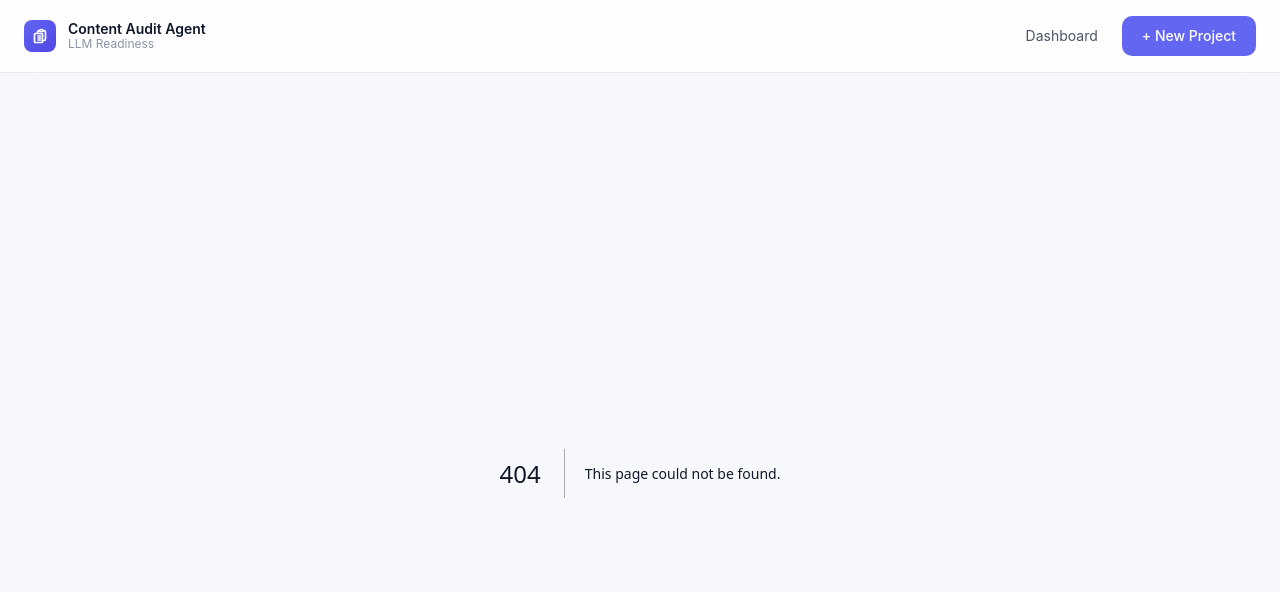
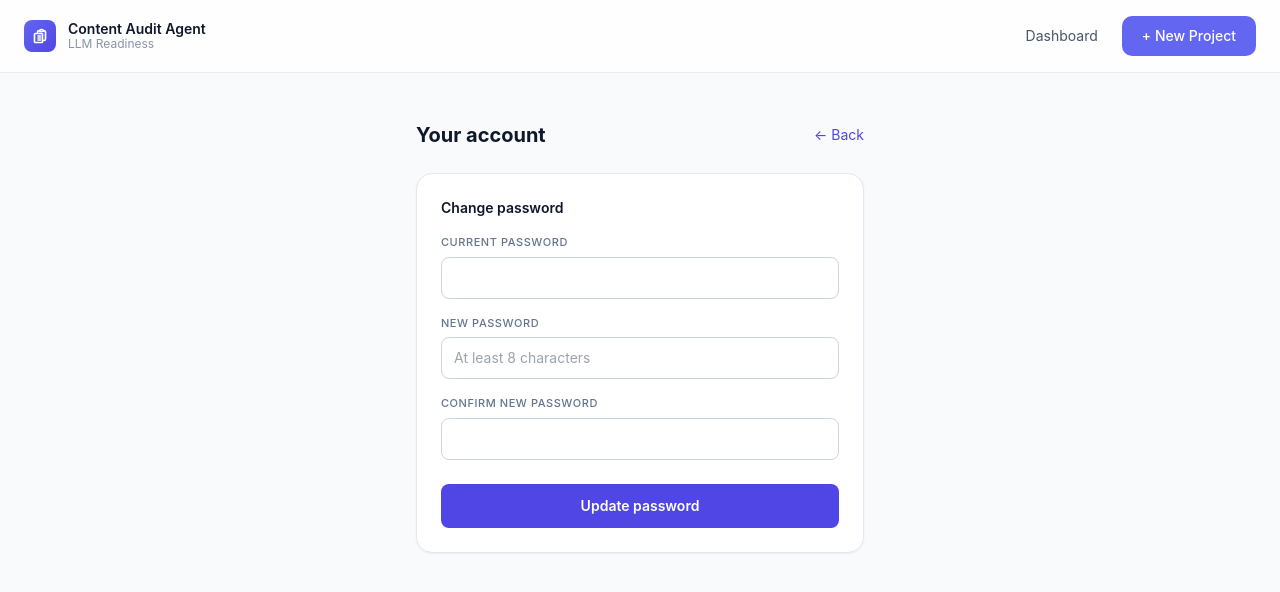
Before and after one commit to cdageneral/content-audit, a Next.js app: page /account in a window 1280 px wide. Before the commit this address had no page. Shown: the top 592 px of the page. Built offline with nearby package versions, Linux system fonts and the light colour scheme; no server answers.

Commit message:
Add files via upload

```diff
--- /dev/null
+++ b/app/account/page.tsx
@@ -0,0 +1,80 @@
+'use client';
+
+/**
+ * /account — self-service change password (for users given a temp password).
+ * Self-contained styling (standard Tailwind only).
+ */
+
+import { useEffect, useState } from 'react';
+import { useRouter } from 'next/navigation';
+
+export default function AccountPage() {
+  const router = useRouter();
+  const [me, setMe] = useState<{ name: string; email: string; role: string } | null>(null);
+  const [current, setCurrent] = useState('');
+  const [next, setNext] = useState('');
+  const [confirm, setConfirm] = useState('');
+  const [busy, setBusy] = useState(false);
+  const [msg, setMsg] = useState<{ ok: boolean; text: string } | null>(null);
+
+  useEffect(() => {
+    (async () => {
+      const res = await fetch('/api/auth/me', { cache: 'no-store' });
+      const data = await res.json().catch(() => ({}));
+      if (!data.user) { router.replace('/sign-in?next=/account'); return; }
+      setMe(data.user);
+    })();
+  }, [router]);
+
+  async function submit(e: React.FormEvent) {
+    e.preventDefault();
+    setMsg(null);
+    if (next !== confirm) { setMsg({ ok: false, text: 'New passwords do not match.' }); return; }
+    setBusy(true);
+    const res = await fetch('/api/auth/change-password', {
+      method: 'POST', headers: { 'Content-Type': 'application/json' },
+      body: JSON.stringify({ currentPassword: current, newPassword: next }),
+    });
+    const data = await res.json().catch(() => ({}));
+    setBusy(false);
+    if (!res.ok) { setMsg({ ok: false, text: data.error || 'Could not change password.' }); return; }
+    setMsg({ ok: true, text: 'Password changed.' });
+    setCurrent(''); setNext(''); setConfirm('');
+  }
+
+  const input = 'w-full rounded-lg border border-slate-300 bg-white px-3 py-2.5 text-sm text-slate-900 outline-none focus:border-indigo-500 focus:ring-2 focus:ring-indigo-500/20 transition';
+  const label = 'block text-[11px] font-medium uppercase tracking-wider text-slate-500 mb-1.5';
+
+  return (
+    <div className="min-h-screen bg-slate-50 px-6 py-12">
+      <div className="max-w-md mx-auto">
+        <div className="flex items-center justify-between mb-6">
+          <h1 className="text-xl font-bold text-slate-900">Your account</h1>
+          <a href="/" className="text-sm text-indigo-600 hover:underline">← Back</a>
+        </div>
+        {me && (
+          <div className="rounded-xl border border-slate-200 bg-white p-4 mb-5 text-sm">
+            <div className="font-semibold text-slate-900">{me.name}</div>
+            <div className="text-slate-500 text-[13px]">{me.email}</div>
+          </div>
+        )}
+        <form onSubmit={submit} className="rounded-2xl border border-slate-200 bg-white p-6 shadow-sm">
+          <h2 className="text-sm font-semibold text-slate-900 mb-4">Change password</h2>
+          <label className="block mb-4"><span className={label}>Current password</span>
+            <input type="password" value={current} onChange={e => setCurrent(e.target.value)} required className={input} /></label>
+          <label className="block mb-4"><span className={label}>New password</span>
+            <input type="password" value={next} onChange={e => setNext(e.target.value)} required placeholder="At least 8 characters" className={input} /></label>
+          <label className="block"><span className={label}>Confirm new password</span>
+            <input type="password" value={confirm} onChange={e => setConfirm(e.target.value)} required className={input} /></label>
+          {msg && (
+            <div className={`mt-4 text-[13px] rounded-lg px-3 py-2 border ${msg.ok ? 'text-green-700 bg-green-50 border-green-200' : 'text-red-700 bg-red-50 border-red-200'}`}>{msg.text}</div>
+          )}
+          <button type="submit" disabled={busy}
+            className="w-full mt-6 bg-indigo-600 hover:bg-indigo-700 disabled:opacity-60 text-white font-semibold text-sm rounded-lg py-3 transition-colors">
+            {busy ? 'Saving…' : 'Update password'}
+          </button>
+        </form>
+      </div>
+    </div>
+  );
+}
```
